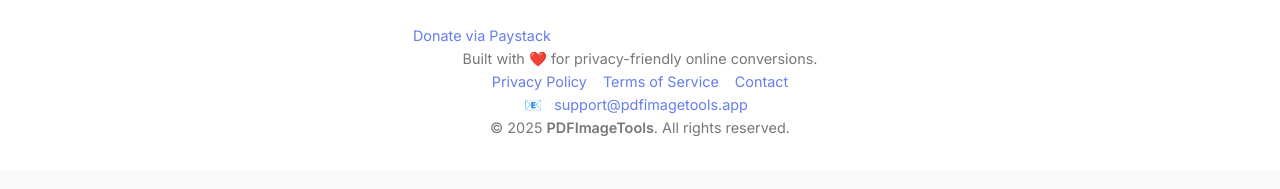
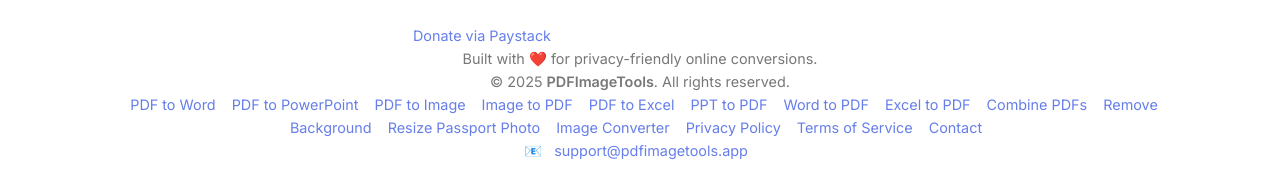
Before and after one commit to Leadmind-Developer/pdfimagetools-vercel, a Next.js app: page / in a window 1280 px wide. Shown: the part 3295-3484 px from the top of the page. Built offline with nearby package versions, Linux system fonts and the light colour scheme; no server answers.

Commit message:
Update Footer.jsx

```diff
--- a/src/components/Footer.jsx
+++ b/src/components/Footer.jsx
@@ -2,9 +2,35 @@ import React from "react";
 import Link from "next/link";
 import DonationSupport from "./DonationSupport";
 
-const Footer = () => (
+const Footer = () => {
+  // List all your internal links for SEO
+  const pdfLinks = [
+    { href: "/pdf-to-word", label: "PDF to Word" },
+    { href: "/pdf-to-ppt", label: "PDF to PowerPoint" },
+    { href: "/pdf-to-image", label: "PDF to Image" },
+    { href: "/image-to-pdf", label: "Image to PDF" },
+    { href: "/pdf-to-excel", label: "PDF to Excel" },
+    { href: "/ppt-to-pdf", label: "PPT to PDF" },
+    { href: "/word-to-pdf", label: "Word to PDF" },
+    { href: "/excel-to-pdf", label: "Excel to PDF" },
+  ];
+
+  const imageToolsLinks = [
+    { href: "/combine-pdfs", label: "Combine PDFs" },
+    { href: "/remove-image-background", label: "Remove Background" },
+    { href: "/resize-passport-photo", label: "Resize Passport Photo" },
+    { href: "/image-converter", label: "Image Converter" },
+  ];
+
+  const legalLinks = [
+    { href: "/privacy", label: "Privacy Policy" },
+    { href: "/terms", label: "Terms of Service" },
+    { href: "mailto:support@pdfimagetools.app", label: "Contact" },
+  ];
+
+  return (
     <footer className="footer bg-gray-50 dark:bg-zinc-900 border-t border-gray-200 dark:border-zinc-800 py-10 mt-16">
-    <div className="container mx-auto px-4 text-gray-700 dark:text-gray-300 text-center">
+      <div className="container mx-auto px-4 text-center text-gray-700 dark:text-gray-300">
 
         {/* Donation section */}
         <DonationSupport />
@@ -14,24 +40,45 @@ const Footer = () => (
           Built with ❤️ for privacy-friendly online conversions.
         </div>
 
-      {/* Links below */}
-      <div className="mt-3 text-sm text-gray-600 dark:text-gray-400">
-        <Link href="/privacy" className="hover:text-blue-600 mx-2">Privacy Policy</Link>
-        <Link href="/terms" className="hover:text-blue-600 mx-2">Terms of Service</Link>
-        <a href="mailto:support@pdfimagetools.app" className="hover:text-blue-600 mx-2">Contact</a>
+        {/* Copyright */}
+        <div className="mt-2 text-sm text-gray-600 dark:text-gray-400">
+          © {new Date().getFullYear()} <strong>PDFImageTools</strong>. All rights reserved.
         </div>
 
+        {/* All links for SEO */}
+        <div className="mt-4 text-sm text-gray-600 dark:text-gray-400 flex flex-wrap justify-center gap-3">
+          {pdfLinks.map((link) => (
+            <Link key={link.href} href={link.href} className="hover:text-blue-600">
+              {link.label}
+            </Link>
+          ))}
+          {imageToolsLinks.map((link) => (
+            <Link key={link.href} href={link.href} className="hover:text-blue-600">
+              {link.label}
+            </Link>
+          ))}
+          {legalLinks.map((link) =>
+            link.href.startsWith("mailto:") ? (
+              <a key={link.href} href={link.href} className="hover:text-blue-600">
+                {link.label}
+              </a>
+            ) : (
+              <Link key={link.href} href={link.href} className="hover:text-blue-600">
+                {link.label}
+              </Link>
+            )
+          )}
+        </div>
+
+        {/* Email contact */}
         <div className="mt-2 text-sm text-gray-500 dark:text-gray-400">
           📧 <a href="mailto:support@pdfimagetools.app" className="hover:text-blue-600 font-medium">
             support@pdfimagetools.app
           </a>
         </div>
-
-      <div className="mt-4 text-sm text-gray-600 dark:text-gray-400">
-        © {new Date().getFullYear()} <strong>PDFImageTools</strong>. All rights reserved.
-      </div>
       </div>
     </footer>
   );
+};
 
 export default Footer;
```
Lines whose indentation alone changed are shown as unchanged.
